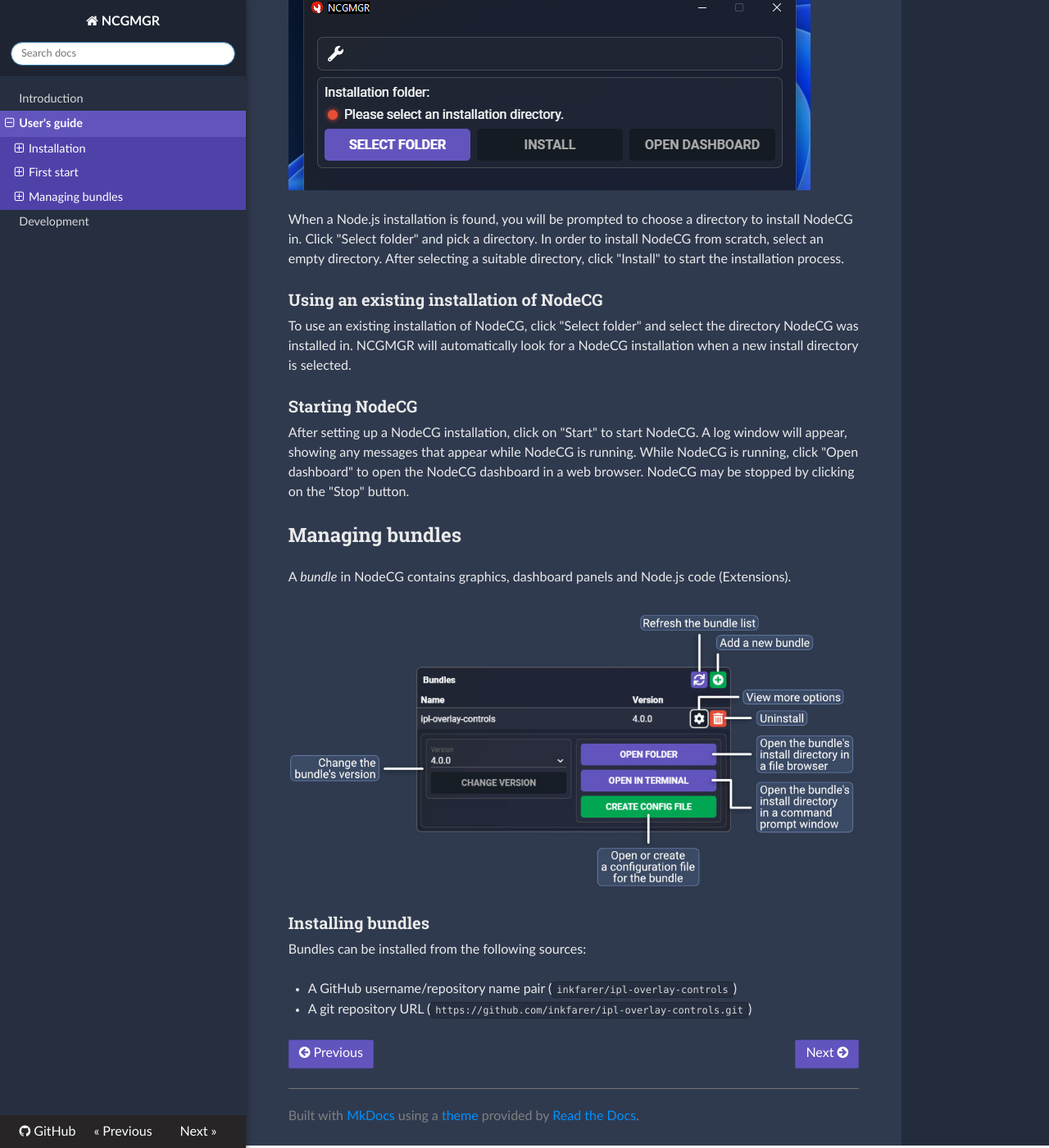
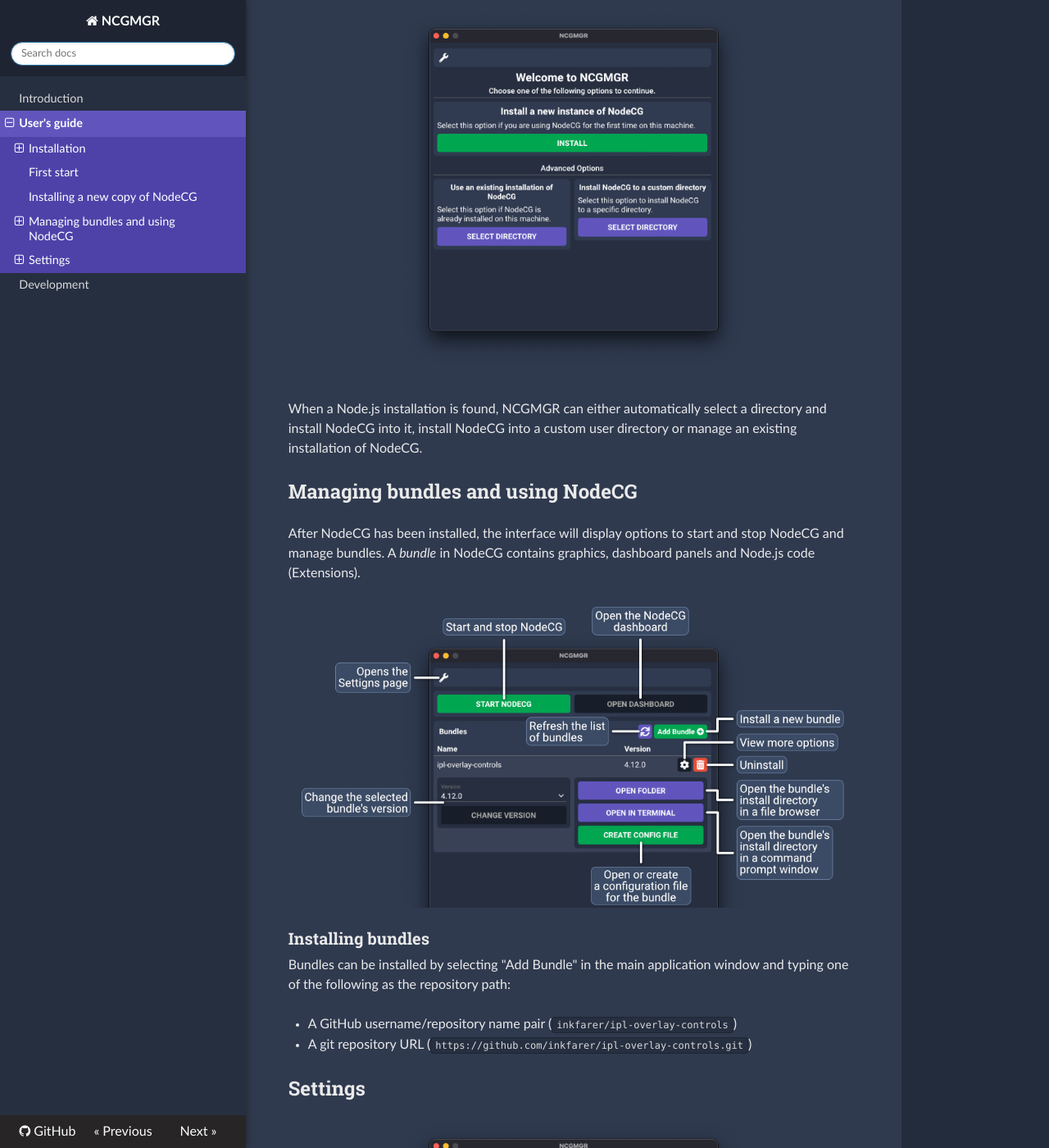
Before and after one commit to IPLSplatoon/NCGMGR, an MkDocs documentation site: the page built from docs/users-guide.md, in a window 1280 px wide and 1400 px high, scrolled down 1173 px. Shown: the whole window at 82% size. Built offline with MkDocs 1.6.1, drawn with Linux system fonts in a browser that asks for light colours; nearby versions of some CDN libraries; some of the changed text lies outside the part shown.

Commit message:
Edit the user's guide to reflect changes to first-time setup

```diff
--- a/docs/users-guide.md
+++ b/docs/users-guide.md
@@ -29,34 +29,45 @@ NCGMGR needs Node.js to be installed to function. It will check for a Node.js in
 When a Node.js installation is not found, an alert will be displayed to the user. To download Node.js, visit its [website.](https://nodejs.dev/)
 The LTS version of Node.js is sufficient for the majority of users.
 
-### Installing a new copy of NodeCG
+## Installing a new copy of NodeCG
 
-![Message displayed when prompted to select an install directory](img/select-install-directory.png)
+![The application after it is first started](img/first-install.png)
 
-When a Node.js installation is found, you will be prompted to choose a directory to install NodeCG in.
-Click "Select folder" and pick a directory. In order to install NodeCG from scratch, select an empty directory.
-After selecting a suitable directory, click "Install" to start the installation process.
+When a Node.js installation is found, NCGMGR can either automatically select a directory and install NodeCG into it,
+install NodeCG into a custom user directory or manage an existing installation of NodeCG.
 
-### Using an existing installation of NodeCG
+## Managing bundles and using NodeCG
 
-To use an existing installation of NodeCG, click "Select folder" and select the directory NodeCG was installed in.
-NCGMGR will automatically look for a NodeCG installation when a new install directory is selected.
-
-### Starting NodeCG
-
-After setting up a NodeCG installation, click on "Start" to start NodeCG. A log window will appear, showing any messages
-that appear while NodeCG is running. While NodeCG is running, click "Open dashboard" to open the NodeCG dashboard in a
-web browser. NodeCG may be stopped by clicking on the "Stop" button.
-
-## Managing bundles
-
+After NodeCG has been installed, the interface will display options to start and stop NodeCG and manage bundles.
 A *bundle* in NodeCG contains graphics, dashboard panels and Node.js code (Extensions).
 
-![The bundle management interface](img/bundle-management.jpg)
+![The main application interface](img/main-view.png)
 
 ### Installing bundles
 
-Bundles can be installed from the following sources:
+Bundles can be installed by selecting "Add Bundle" in the main application window and typing one of the following as the
+repository path:
 
 - A GitHub username/repository name pair (`inkfarer/ipl-overlay-controls`)
 - A git repository URL (`https://github.com/inkfarer/ipl-overlay-controls.git`)
+
+## Settings
+
+![The application settings window](img/settings.png)
+
+Click the settings wrench along the top of the application window to access the settings page.
+
+### NodeCG status
+
+From the settings page, the currently selected NodeCG installation directory can be viewed.
+Select "Change Install Folder" to return to the first-time setup page and select a different NodeCG installation or
+install NodeCG again.
+
+### Dependency status
+
+The settings page displays the detected version of Node.js.
+
+### Error log
+
+The error log, when enabled, displays a list of errors that have occurred while the application is running. It can be
+used to diagnose technical issues with NCGMGR itself.
--- a/src/components/NodecgStatus.vue
+++ b/src/components/NodecgStatus.vue
@@ -25,7 +25,7 @@
         <ipl-button
             color="red"
             class="m-t-8"
-            label="Reset install folder"
+            label="Change install folder"
             @click="unsetInstallDir"
         />
     </template>
```
Also changed, not shown: docs/img/bundle-management.jpg (deleted), docs/img/first-install.png (added), docs/img/main-view.png (added), docs/img/missing-nodejs-warning.png, docs/img/select-install-directory.png (deleted), docs/img/settings.png (added).
